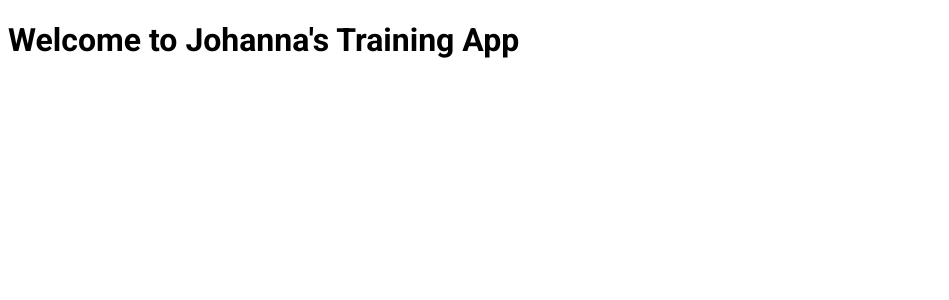
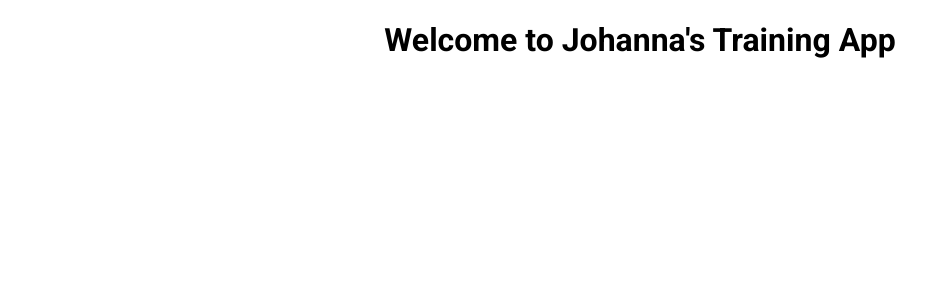
Before and after one commit to JohannaBerthelsen/TrainingApp, a JavaScript app: page / in a window 1280 px wide. Shown: the top 300 px of the page, without its empty margins (0-949 px from the left). Built offline with nearby package versions, Linux system fonts and the light colour scheme.

Commit message:
added styling to start page

```diff
--- a/src/pages/StartPage.js
+++ b/src/pages/StartPage.js
@@ -1,7 +1,16 @@
+import styled from "styled-components";
+
 function StartPage(){
     return(
-        <h1>Welcome to Johanna's Training App</h1>
+        <StyledText>
+            <h1>Welcome to Johanna's Training App</h1>
+        </StyledText>
     );
 }
 
 export default StartPage;
+
+
+const StyledText = styled.div`
+    text-align: center;
+`;
```
